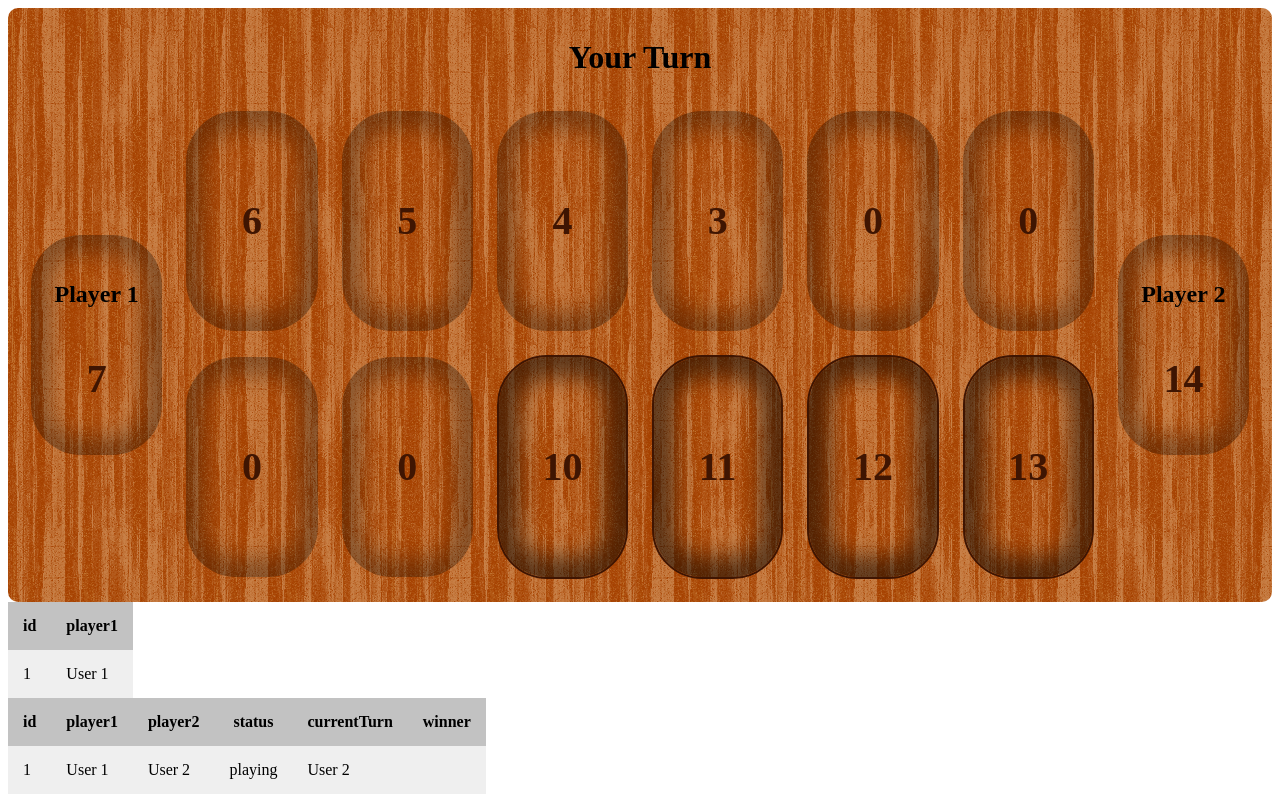
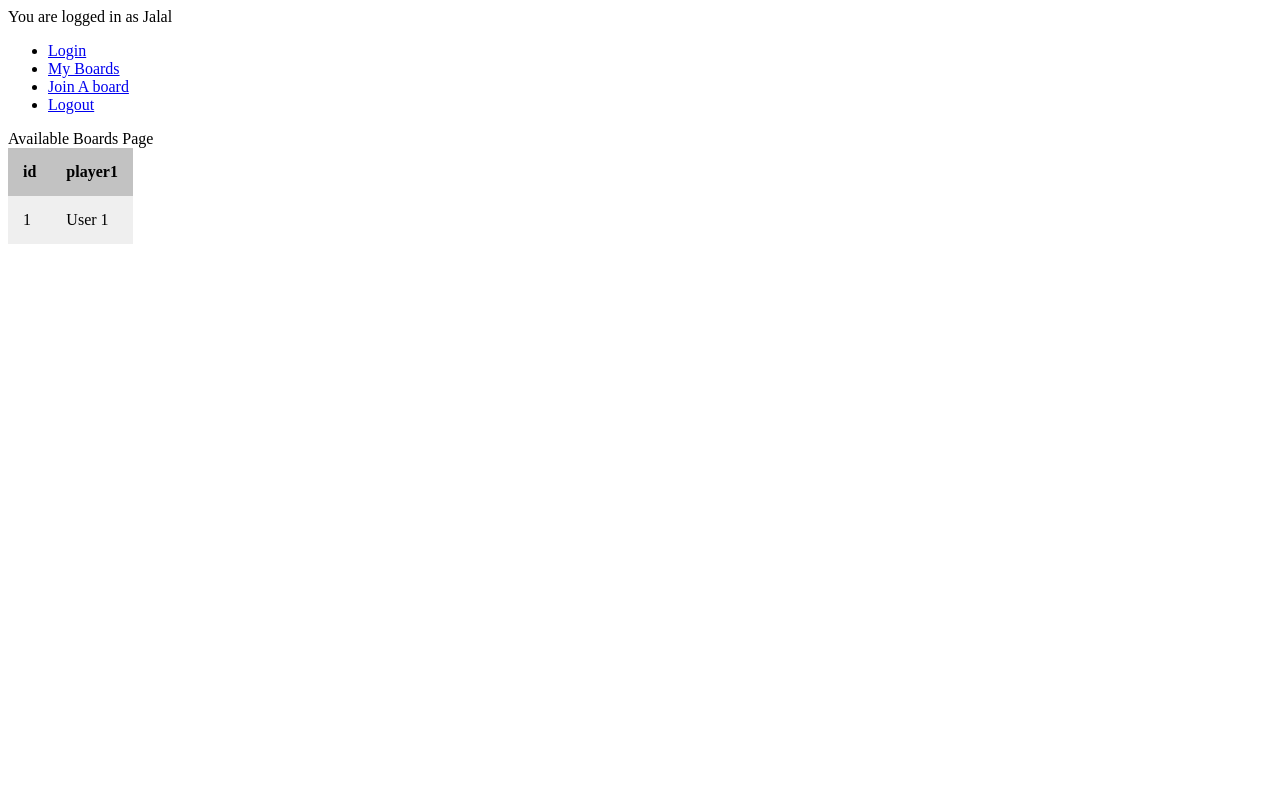
Before and after one commit to jhkcia/kalah, a React (Create React App) app in the folder kalah-ui/: page /available-boards in a window 1280 px wide. Built offline with nearby package versions, Linux system fonts and the light colour scheme.

Commit message:
add router

```diff
--- a/kalah-ui/src/App.tsx
+++ b/kalah-ui/src/App.tsx
@@ -1,52 +1,36 @@
 import React from 'react';
-import { Board } from './Board/Board';
-import { BoardList } from './BoardTable/BoardList';
+import { BrowserRouter as Router, Link, Route, Routes } from 'react-router-dom';
+import { BoardPage } from './Board/BoardPage';
+import { AvailableBoardsPage } from './BoardTable/AvailableBoardsPage';
+import { UserBoardPages } from './BoardTable/UerBoardsPage';
 
 function App() {
 
-
   return (
-    <>
-      <Board item={
-        {
-          id: 1,
-          player1: "Player 1",
-          player2: "Player 2",
-          currentTurn: "Player 2",
-          winner: "",
-          status: "playing",
-          pits: [0, 0, 3, 4, 5, 6, 7, 0, 0, 10, 11, 12, 13, 14]
-        }
-      }
-        player="Player 2"
-      />
-
-      <BoardList items={[
-        {
-          id: 1,
-          player1: "User 1",
-          player2: "User 2",
-          currentTurn: "User 2",
-          winner: "",
-          status: "playing",
-
-        }
-      ]} columns={['id', 'player1']} onSelect={(item) => alert(item.id)} />
-
-
-      <BoardList items={[
-        {
-          id: 1,
-          player1: "User 1",
-          player2: "User 2",
-          currentTurn: "User 2",
-          winner: "",
-          status: "playing",
-        }
-      ]} columns={['id', 'player1', 'player2', 'status', 'currentTurn', 'winner']} onSelect={(item) => alert(item.id)} />
-
-
-    </>
+    <Router>
+      <div className="App">
+        You are logged in as Jalal
+        <ul className="App-header">
+          <li>
+            <Link to="/">Login</Link>
+          </li>
+          <li>
+            <Link to="/my-boards">My Boards</Link>
+          </li>
+          <li>
+            <Link to="/available-boards">Join A board</Link>
+          </li>
+          <li>
+            <Link to="/">Logout</Link>
+          </li>
+        </ul>
+        <Routes>
+          <Route path='/boards/:id' element={< BoardPage />}></Route>
+          <Route path='/my-boards' element={< UserBoardPages />}></Route>
+          <Route path='/available-boards' element={< AvailableBoardsPage />}></Route>
+        </Routes>
+      </div>
+    </Router>
   );
 }
 
--- /dev/null
+++ b/kalah-ui/src/Board/BoardPage.tsx
@@ -0,0 +1,31 @@
+import { useEffect } from "react";
+import { useParams } from "react-router-dom";
+import { Board } from "./Board";
+
+export function BoardPage(): JSX.Element {
+
+    const { id } = useParams();
+
+    useEffect(() => {
+        console.log("fetching board " + id);
+    }, [id]);
+
+    return (
+        <>
+            Single Board Page for {id}
+            <Board item={
+                {
+                    id: 1,
+                    player1: "Player 1",
+                    player2: "Player 2",
+                    currentTurn: "Player 2",
+                    winner: "",
+                    status: "playing",
+                    pits: [0, 0, 3, 4, 5, 6, 7, 0, 0, 10, 11, 12, 13, 14]
+                }
+            }
+                player="Player 2"
+            />
+        </>
+    );
+}
--- /dev/null
+++ b/kalah-ui/src/BoardTable/AvailableBoardsPage.tsx
@@ -0,0 +1,25 @@
+import { BoardList } from "./BoardList";
+import { useNavigate } from 'react-router-dom';
+
+export function AvailableBoardsPage(): JSX.Element {
+    const navigate = useNavigate();
+
+    return (
+        <>
+            Available Boards Page
+
+            <BoardList items={[
+                {
+                    id: 1,
+                    player1: "User 1",
+                    player2: "User 2",
+                    currentTurn: "User 2",
+                    winner: "",
+                    status: "playing",
+
+                }
+            ]} columns={['id', 'player1']} onSelect={(item) => navigate(`/boards/${item.id}`)} />
+
+        </>
+    );
+}
--- /dev/null
+++ b/kalah-ui/src/BoardTable/UerBoardsPage.tsx
@@ -0,0 +1,23 @@
+import { useNavigate } from 'react-router-dom';
+import { BoardList } from "./BoardList";
+
+export function UserBoardPages(): JSX.Element {
+    const navigate = useNavigate();
+
+    return (
+        <>
+            User Board Pages
+            <BoardList items={[
+                {
+                    id: 1,
+                    player1: "User 1",
+                    player2: "User 2",
+                    currentTurn: "User 2",
+                    winner: "",
+                    status: "playing",
+                }
+            ]} columns={['id', 'player1', 'player2', 'status', 'currentTurn', 'winner']} onSelect={(item) => navigate(`/boards/${item.id}`)} />
+
+        </>
+    );
+}
```
